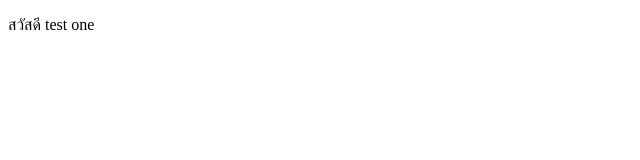
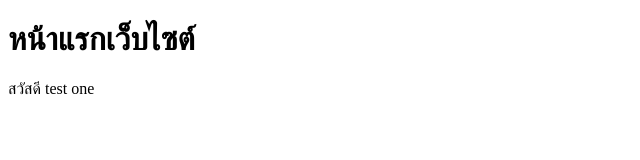
Before and after one commit to poomwsG/AI-Daily-Summary-System_Soup, a plain HTML site: page index.html in a window 1280 px wide. Shown: the whole page, without its empty margins (0-640 px from the left). Drawn offline with Linux system fonts and the light colour scheme.

Commit message:
docs/หน้าแรกเว็บไซต์

```diff
--- a/index.html
+++ b/index.html
@@ -6,6 +6,7 @@
     <title>Document</title>
 </head>
 <body>
+    <h1>หน้าแรกเว็บไซต์</h1>
     <p>สวัสดี test one</p>
 </body>
 </html>
```
